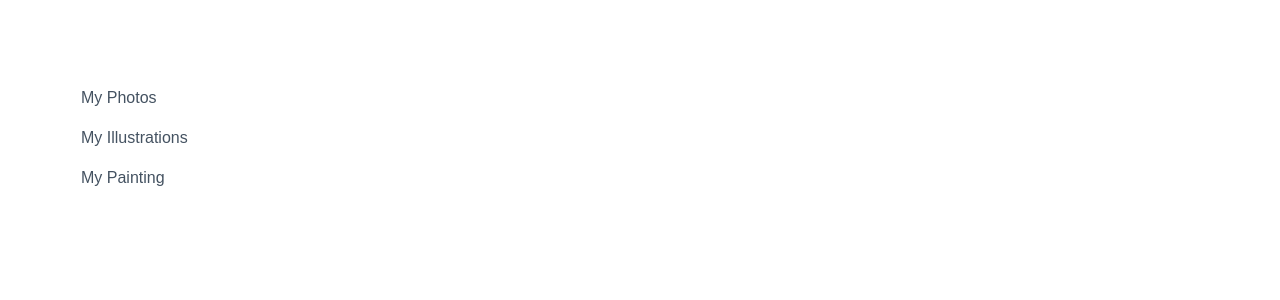
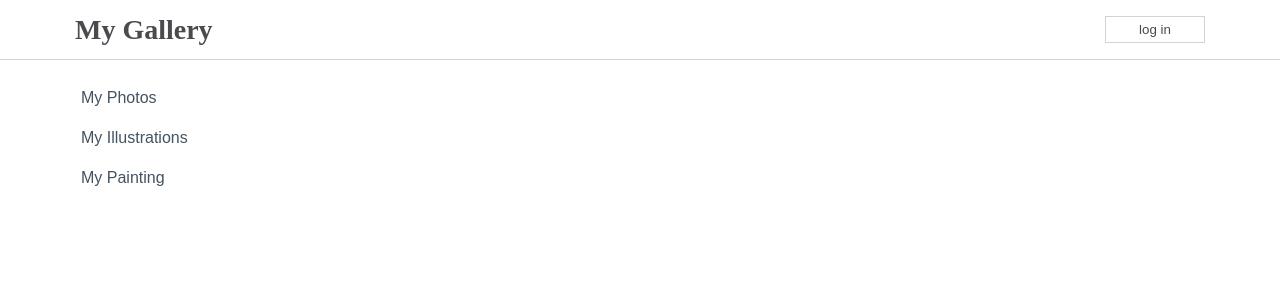
Before and after one commit to Neillcllghn/react-essentials-mini-project-CI, a React (Create React App) app in the folder my-app/: page / in a window 1280 px wide. Shown: the top 300 px of the page. Built offline with nearby package versions, Linux system fonts and the light colour scheme.

Commit message:
Navbar and heading intial

```diff
--- a/my-app/src/App.js
+++ b/my-app/src/App.js
@@ -1,9 +1,11 @@
 import css from './App.module.css';
+import NavBarSimple from './components/NavBarSimple';
 import Sidebar from './components/Sidebar';
 function App() {
     return (
         <div className={css.App}>
             <Sidebar />
+            <NavBarSimple />
 
         </div>
     );
--- /dev/null
+++ b/my-app/src/components/NavBarSimple.js
@@ -0,0 +1,27 @@
+import React, { Component } from 'react';
+import css from './css/NavBarSimple.module.css';
+
+export class NavBarSimple extends Component {
+    constructor(props) {
+        super(props);
+
+        this.state = {
+            message: "Hello, guest!",
+            title: "My Gallery",
+            buttonText: "log in"
+        };
+    }
+
+
+    render() {
+        return (
+            <div className={css.NavBar}>
+                <h1>{this.state.title}</h1>
+                <button>{this.state.buttonText}</button>
+
+            </div>
+        );
+    }
+}
+
+export default NavBarSimple;
```
